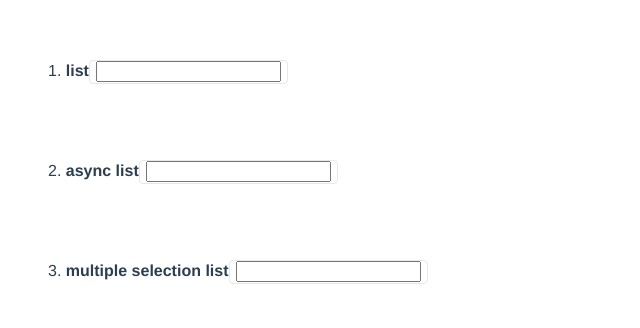
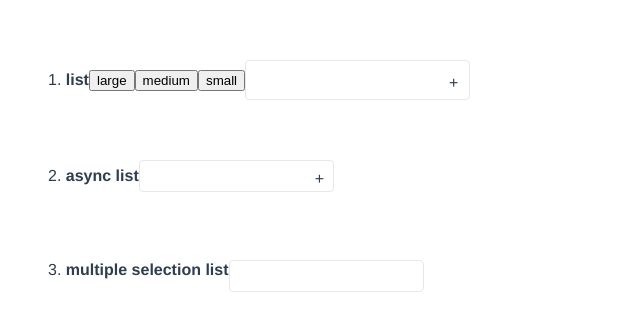
Before and after one commit to marked42/vue-examples, a Vue app: page /#/components/examples/kos_select in a window 1280 px wide. Shown: the top 328 px of the page, without its empty margins (0-640 px from the left). Built offline with nearby package versions, Linux system fonts and the light colour scheme.

Commit message:
fix: adjust kos-select size in single selection mode

```diff
--- a/src/components/Kos/KosSelect.vue
+++ b/src/components/Kos/KosSelect.vue
@@ -1,18 +1,19 @@
 <template>
   <div :class="selectClass">
     <!-- kos-select-input -->
-    <input
-      v-if="!multipleSelection"
-      v-model="inputModel"
-      class="'kos-select-input-single'"
-      @focus="handleInputFocus"
-      @blur="handleInputBlur"
-    >
+    <template v-if="!multipleSelection">
+      <input
+        v-model="inputModel"
+        :class="selectInputSingleClass"
+        @focus="handleInputFocus"
+        @blur="handleInputBlur"
+      ><span class="kos-select-input-arrow"></span>
+    </template>
     <template v-else>
       <div
         v-for="(item, index) in selectedItems"
         :key="item.label"
-        class="kos-select-tag"
+        :class="selectTagsClass"
       >
         {{item.label}}
         <span
@@ -21,7 +22,7 @@
         >×</span>
       </div>
       <input
-        class="kos-select-input-tag"
+        :class="selectInputMultipleClass"
         @focus="handleInputFocus"
         @blur="handleInputBlur"
       >
@@ -89,7 +90,7 @@ export default {
     size: {
       type: String,
       required: false,
-      default: 'large',
+      default: 'medium',
       validator(value) {
         return ['large', 'medium', 'small', 'default'].includes(value)
       },
@@ -131,26 +132,41 @@ export default {
         this.input = value
       },
     },
+    isLarge() {
+      return this.size === 'large'
+    },
+    isSmall() {
+      return this.size === 'small'
+    },
     selectClass() {
       return {
         'kos-select': true,
         'kos-select-focused': this.inputFocused,
-        'kos-select-large': this.size === 'large',
-        'kos-select-small': this.size === 'small',
+        'kos-select-large': this.isLarge,
+        'kos-select-small': this.isSmall,
       }
     },
-    selectInputSingleSelectionClass() {
+    selectInputSingleClass() {
       return {
         'kos-select-input': true,
         'kos-select-input-single': true,
-        'kos-select-input-focused': this.inputFocused,
+        'kos-select-input-single-large': this.isLarge,
+        'kos-select-input-single-small': this.isSmall,
       }
     },
-    selectInputMultipleSelectionClass() {
+    selectTagsClass() {
+      return {
+        'kos-select-tag': true,
+        'kos-select-tag-large': this.isLarge,
+        'kos-select-tag-small': this.isSmall,
+      }
+    },
+    selectInputMultipleClass() {
       return {
         'kos-select-input': true,
         'kos-select-input-multiple': true,
-        'kos-select-input-focused': this.inputFocused,
+        'kos-select-input-multiple-large': this.isLarge,
+        'kos-select-input-multiple-small': this.isSmall,
       }
     },
     selectedItem() {
@@ -237,19 +253,21 @@ $DOUBLE_BORDER_WIDTH = 2 * $BORDER_WIDTH
 $NEGATIVE_BORDER_WIDTH = -1 * $BORDER_WIDTH
 
 $SELECT_BORDER_RADIUS = 4px
-$TAG_BORDER_RADIUS
+$TAG_BORDER_RADIUS = 4px
 
 $SIZE_HEIGHT_SMALL = 24px
 $SIZE_HEIGHT_MEDIUM = 32px
 $SIZE_HEIGHT_LARGE = 40px
 
-$SIZE_PADDING_Y_SMALL = 2px
-$SIZE_PADDING_Y_MEDIUM = 3px
-$SIZE_PADDING_Y_LARGE = 4px
+$SIZE_GAP_Y_SMALL = 2px
+$SIZE_GAP_Y_MEDIUM = 3px
+$SIZE_GAP_Y_LARGE = 4px
 
-$SIZE_PADDING_X_SMALL = $SIZE_PADDING_Y_SMALL * 2
-$SIZE_PADDING_X_MEDIUM = $SIZE_PADDING_Y_MEDIUM * 2
-$SIZE_PADDING_X_LARGE = $SIZE_PADDING_Y_LARGE * 2
+$SIZE_GAP_X_SMALL = $SIZE_GAP_Y_SMALL * 2
+$SIZE_GAP_X_MEDIUM = $SIZE_GAP_Y_MEDIUM * 2
+$SIZE_GAP_X_LARGE = $SIZE_GAP_Y_LARGE * 2
+
+$ICON_SIZE = 12px
 
 $SIZE_FONT_SMALL = 14px
 $SIZE_FONT_MEDIUM = 14px
@@ -261,17 +279,16 @@ $SIZE_FONT_LARGE = 16px
   box-sizing border-box
   border $BORDER_WIDTH solid #e8e8e8
   border-radius $SELECT_BORDER_RADIUS
-  min-height 24px
-  padding 0 6px
-  // min-height $SIZE_HEIGHT_MEDIUM
-  // padding 0 $SIZE_PADDING_X_MEDIUM
+  min-height $SIZE_HEIGHT_MEDIUM
+  padding 0 $SIZE_GAP_X_MEDIUM
   transition all .3s cubic-bezier(.645,.045,.355,1)
-  // &.kos-select-small
-  //   min-height $SIZE_HEIGHT_SMALL
-  //   padding 0 $SIZE_PADDING_X_SMALL
-  // &.kos-select-large
-  //   min-height $SIZE_HEIGHT_LARGE
-  //   padding 0 $SIZE_PADDING_X_LARGE
+  cursor pointer
+  &.kos-select-small
+    min-height $SIZE_HEIGHT_SMALL
+    padding 0 $SIZE_GAP_X_SMALL
+  &.kos-select-large
+    min-height $SIZE_HEIGHT_LARGE
+    padding 0 $SIZE_GAP_X_LARGE
   &:hover
     border $BORDER_WIDTH solid #1890ff
   // &.kos-select-focused
@@ -283,9 +300,35 @@ $SIZE_FONT_LARGE = 16px
     // &.kos-select-input-large
     //   padding $SIZE_PADDING_LARGE 2 * $SIZE_PADDING_LARGE
     //   font-size $SIZE_FONT_LARGE
+  .kos-select-input
+    border none
+    outline none
+    text-align left
+    width "calc(100% - %s)" % $ICON_SIZE
+  .kos-select-input-arrow
+    &:before
+      // TODO: unicode support ?
+      // content "\E61D"
+      content "+"
+      display inline-block
+      position absolute
+      top 50%
+      transform translateY(-50%)
+      width 12px
+      height 12px
   .kos-select-input-single
-    margin 0
-    outline none
+    padding 0
+    margin $SIZE_GAP_Y_MEDIUM 0
+    font-size $SIZE_FONT_MEDIUM
+    line-height $SIZE_HEIGHT_MEDIUM - 2 * $BORDER_WIDTH - 2 * $SIZE_GAP_Y_MEDIUM
+    &.kos-select-input-single-small
+      margin $SIZE_GAP_Y_SMALL 0
+      font-size $SIZE_FONT_SMALL
+      line-height $SIZE_HEIGHT_SMALL - 2 * $BORDER_WIDTH - 2 * $SIZE_GAP_Y_SMALL
+    &.kos-select-input-single-large
+      margin $SIZE_GAP_Y_LARGE 0
+      font-size $SIZE_FONT_LARGE
+      line-height $SIZE_HEIGHT_LARGE - 2 * $BORDER_WIDTH - 2 * $SIZE_GAP_Y_LARGE
     // position absolute
     // width "calc(100% + %s)" % $DOUBLE_BORDER_WIDTH
     // left $NEGATIVE_BORDER_WIDTH
@@ -294,8 +337,6 @@ $SIZE_FONT_LARGE = 16px
     // box-sizing inherit
     // border inherit
     // border-radius inherit
-    text-align left
-    font-size $SIZE_FONT_MEDIUM
     // padding $SIZE_PADDING_MEDIUM 2 * $SIZE_PADDING_MEDIUM
   //   .kos-select-input-single
   //     white-space nowrap
--- a/src/components/Kos/KosSelectExample.vue
+++ b/src/components/Kos/KosSelectExample.vue
@@ -2,7 +2,10 @@
   <ol class="example-list">
     <li class="example-list-item">
       <strong>list</strong>
-      <kos-select :items="items"></kos-select>
+      <button @click="size = 'large'">large</button>
+      <button @click="size = 'medium'">medium</button>
+      <button @click="size = 'small'">small</button>
+      <kos-select :items="items" :size="size"></kos-select>
     </li>
     <li class="example-list-item">
       <strong>async list</strong>
@@ -25,6 +28,7 @@ export default {
   },
   data() {
     return {
+      size: 'large',
       items: [
         {
           label: '1',
```
